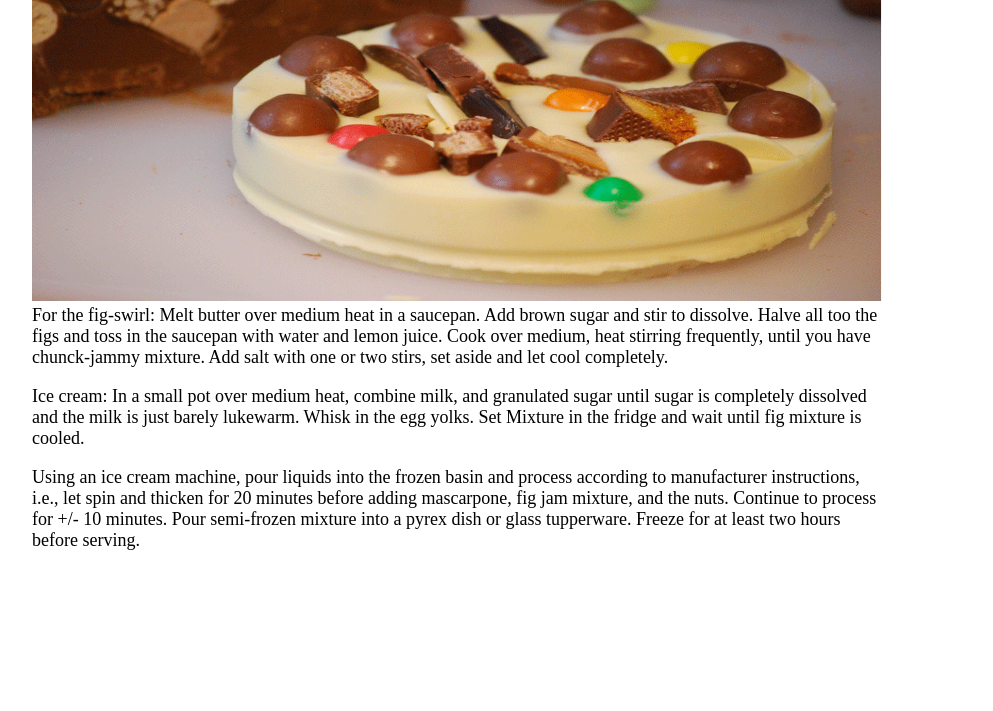
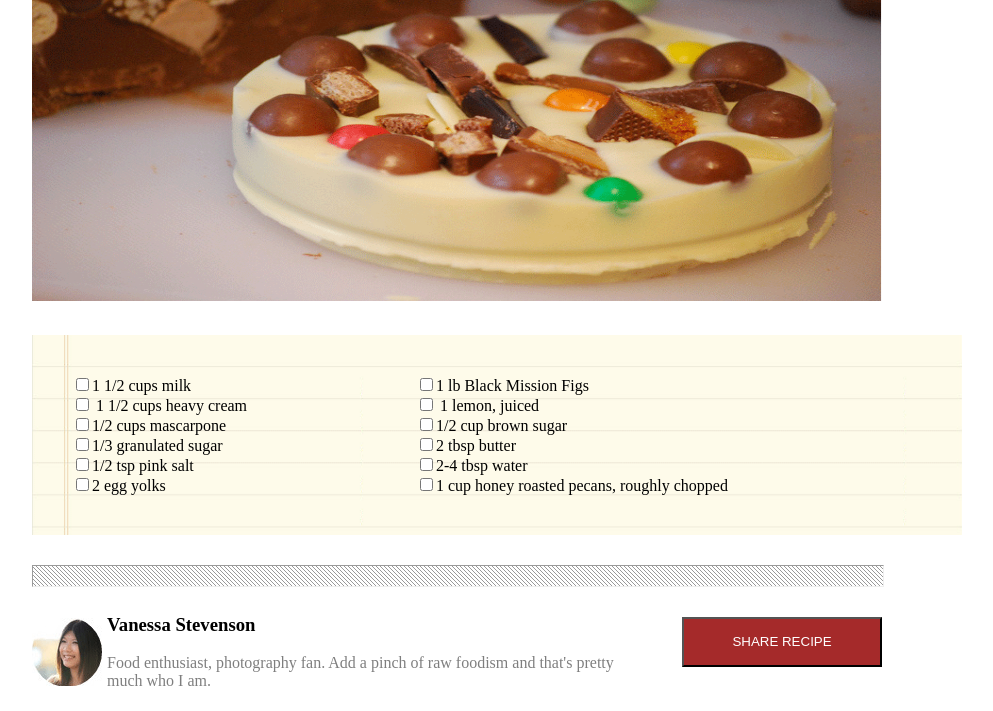
Before and after one commit to RawanAlakhras/chocolate-pizza, a plain HTML site: page index.html in a window 1280 px wide. Shown: the part 326-1037 px from the top of the page, without its empty margins (183-1176 px from the left). Before the commit the page ends 877 px from the top, so only its background shows below. Drawn offline with Linux system fonts and the light colour scheme.

Commit message:
complete desighn

```diff
--- a/index.html
+++ b/index.html
@@ -36,14 +36,43 @@
             </div>
         </header>
         <article>
-            <p>For the fig-swirl: Melt butter over medium heat in a saucepan. Add brown sugar and stir to dissolve. Halve all too the figs and toss in the saucepan with water and lemon juice. Cook over medium, heat stirring frequently, until you have chunck-jammy mixture. Add salt with one or two stirs, set aside and let cool completely.</p>
-            <br>
 
-            <p>Ice cream: In a small pot over medium heat, combine milk, and granulated sugar until sugar is completely dissolved and the milk is just barely lukewarm. Whisk in the egg yolks. Set Mixture in the fridge and wait until fig mixture is cooled.</p>
-            <br>
-            <p>Using an ice cream machine, pour liquids into the frozen basin and process according to manufacturer instructions, i.e., let spin and thicken for 20 minutes before adding mascarpone, fig jam mixture, and the nuts. Continue to process for +/- 10 minutes. Pour semi-frozen mixture into a pyrex dish or glass tupperware. Freeze for at least two hours before serving.</p>
         </article>
+    </main>
+    <section class="background-img">
+        <form action="">
+            <div>
+                <input type="checkbox"><label for="">1 1/2 cups milk</label><br>
+                <input type="checkbox"><label for=""> 1 1/2 cups heavy cream</label><br>
+                <input type="checkbox"><label for="">1/2 cups mascarpone</label><br>
+                <input type="checkbox"><label for="">1/3 granulated sugar</label><br>
+                <input type="checkbox"><label for="">1/2 tsp pink salt</label><br>
+                <input type="checkbox"><label for="">2 egg yolks</label><br>
+            </div>
+            <div>
+                <input type="checkbox"><label for="">1 lb Black Mission Figs</label><br>
+                <input type="checkbox"><label for=""> 1 lemon, juiced</label><br>
+                <input type="checkbox"><label for="">1/2 cup brown sugar</label><br>
+                <input type="checkbox"><label for="">2 tbsp butter</label><br>
+                <input type="checkbox"><label for="">2-4 tbsp water</label><br>
+                <input type="checkbox"><label for="">1 cup honey roasted pecans, roughly chopped
+                </label><br>
+            </div>
+        </form>
+    </section>
+    <hr class="img-hr">
+    <section class="sub-section">
+        <img src="./img/van-pic.png" alt="">
+        <div class="text">
+            <h3>Vanessa Stevenson </h3>
+            <p>Food enthusiast, photography fan. Add a pinch of raw foodism and that's pretty much who I am.</p>
+        </div>
+        <button>SHARE RECIPE</button>
+    </section>
 
-    </main>
+    <footer>
+        <hr><img src="./img/small-logo.png" alt=""><hr>
+        <p>Delicious &copy; 2013 . All Rights Reserved <br>proudly published with ghost.</p>
+    </footer>
 </body>
 </html>
```
